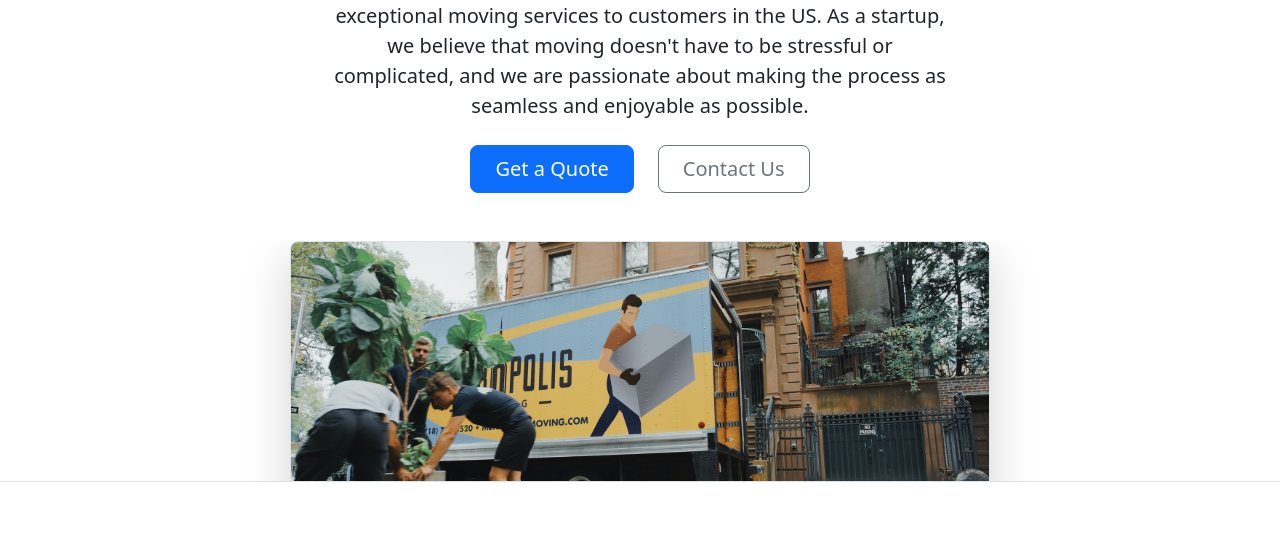
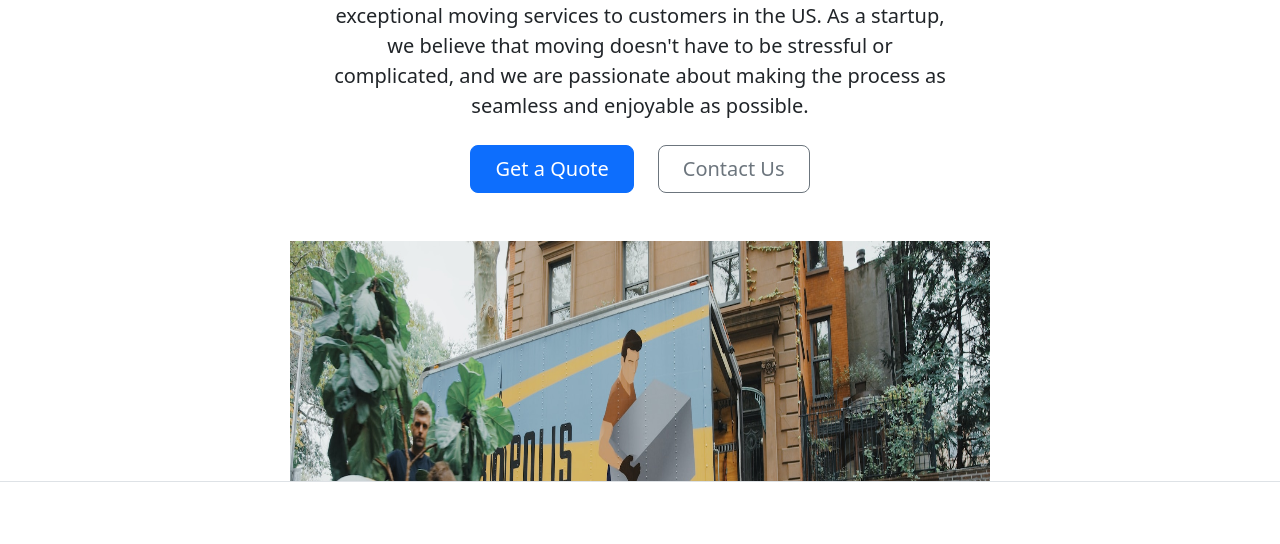
Before and after one commit to Dushyant98474839/MoveWithUs, a plain HTML site: page index.html in a window 1280 px wide. Shown: the part 256-800 px from the top of the page. Drawn offline with nearby package versions, Linux system fonts and the light colour scheme; files whose address does not match are found by name.

Commit message:
Update index.html

```diff
--- a/index.html
+++ b/index.html
@@ -65,7 +65,7 @@
         </div>
         <div class="overflow-hidden" style="max-height: 30vh;">
           <div class="container px-5">
-            <img src="./moving-van.jpg" class="img-fluid border rounded-3 shadow-lg mb-4" alt="Example image" width="700" height="500" loading="lazy">
+            <img src="./moving-van.jpg" alt="Example image" width="700" height="500" />
           </div>
         </div>
       </div>
```
